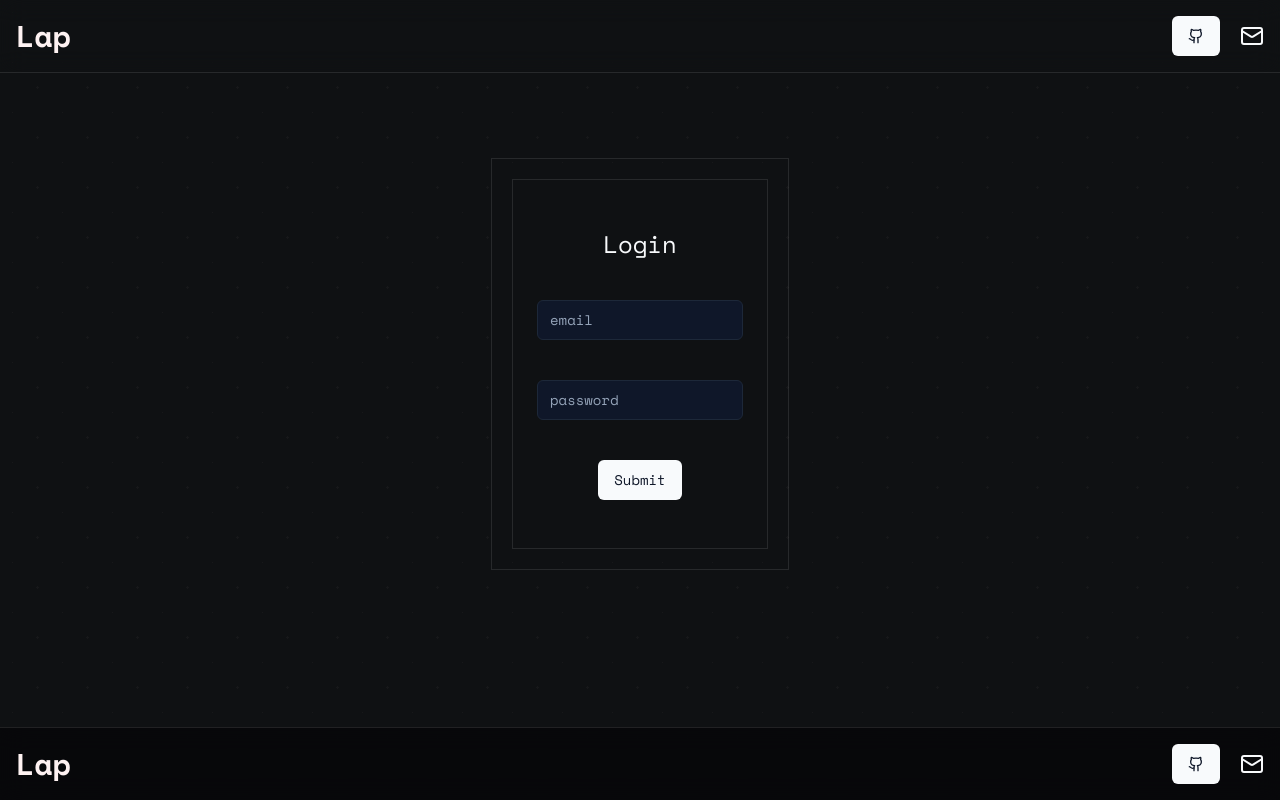
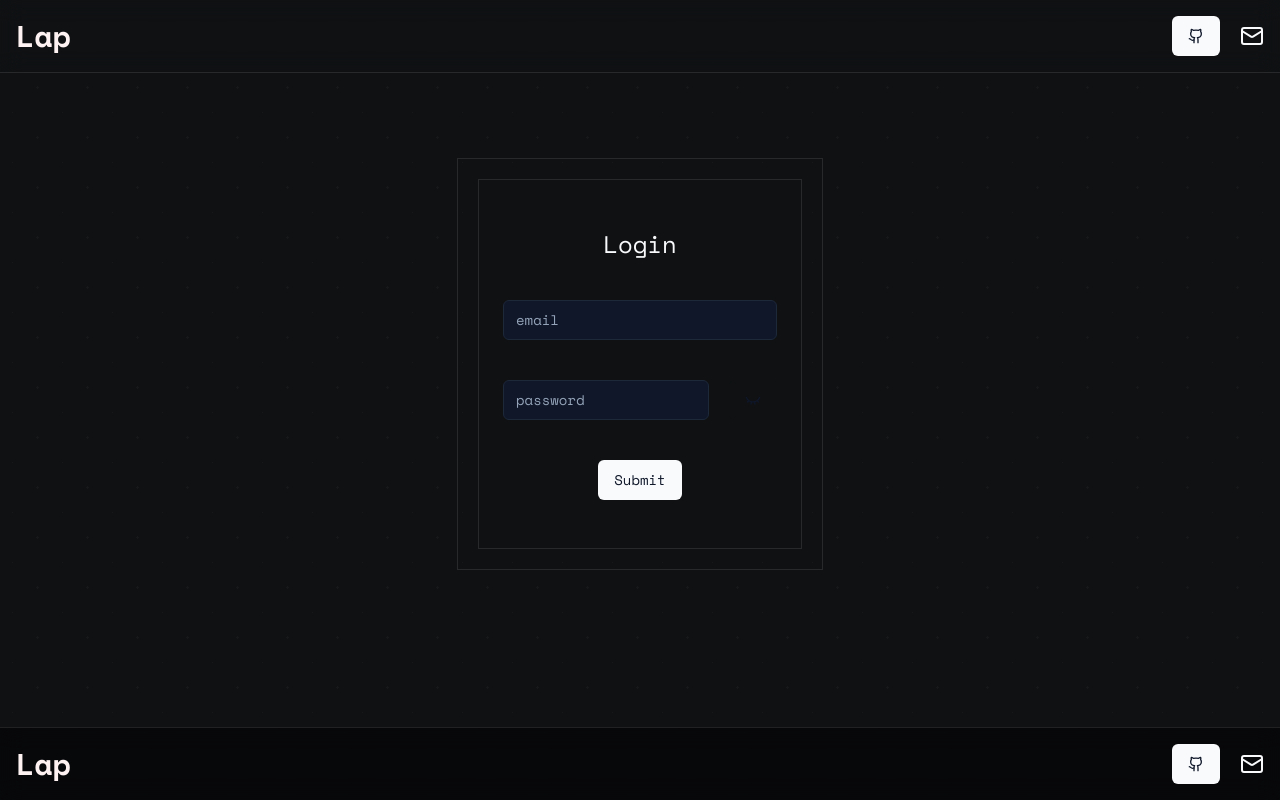
Before and after one commit to Manan-Coder/Lap, a React (Vite) app: page / in a window 1280 px wide. Built offline with nearby package versions, Linux system fonts and the light colour scheme.

Commit message:
added password show/hide functionality

```diff
--- a/src/pages/landing.tsx
+++ b/src/pages/landing.tsx
@@ -1,6 +1,8 @@
 import { Button } from "@/components/ui/button";
 import { Input } from "@/components/ui/input";
 import { Label } from "@/components/ui/label";
+import { Eye,EyeClosed } from "lucide-react";
+import { useState } from "react";
 function focusInp(){
 const cont = document.getElementById("cont");
 cont.style.backgroundColor = "rgb(8, 8, 8)"
@@ -10,8 +12,9 @@ const cont = document.getElementById("cont");
 cont.style.backgroundColor = "rgb(15, 17, 18)"
 
 }
+//const [showpwd,hidepwd] = useState(false)
 const Landing = () => {
-
+    const [showpwd,setshowpwd] = useState(false)
     return(
         <div className="w-full h-full flex items-center justify-center">
 
@@ -19,7 +22,12 @@ const Landing = () => {
             <div className="bg-space-dark flex py-12 px-6 h-full w-full flex-col gap-10 items-center border border-white/10">
             <Label className="text-2xl">Login</Label>
             <Input placeholder="email" name="email" onFocusCapture={focusInp} onBlur={notFocusInp}></Input>
-            <Input placeholder="password" name="password" onFocusCapture={focusInp} onBlur={notFocusInp}></Input>
+            <div className="flex flex-row items-center gap-5">
+            <Input type= {showpwd ? "text" : "password"} placeholder="password" id="password" onFocusCapture={focusInp} onBlur={notFocusInp}></Input>
+            <Button onMouseEnter={() => setshowpwd(true)} onMouseLeave={() => setshowpwd(false)} className="bg-space-dark">
+            {showpwd ? <Eye /> : <EyeClosed />}
+            </Button>
+            </div>
             <Button onMouseEnter={focusInp} onMouseLeave={notFocusInp}>Submit</Button>
             </div>
         </div>
```
